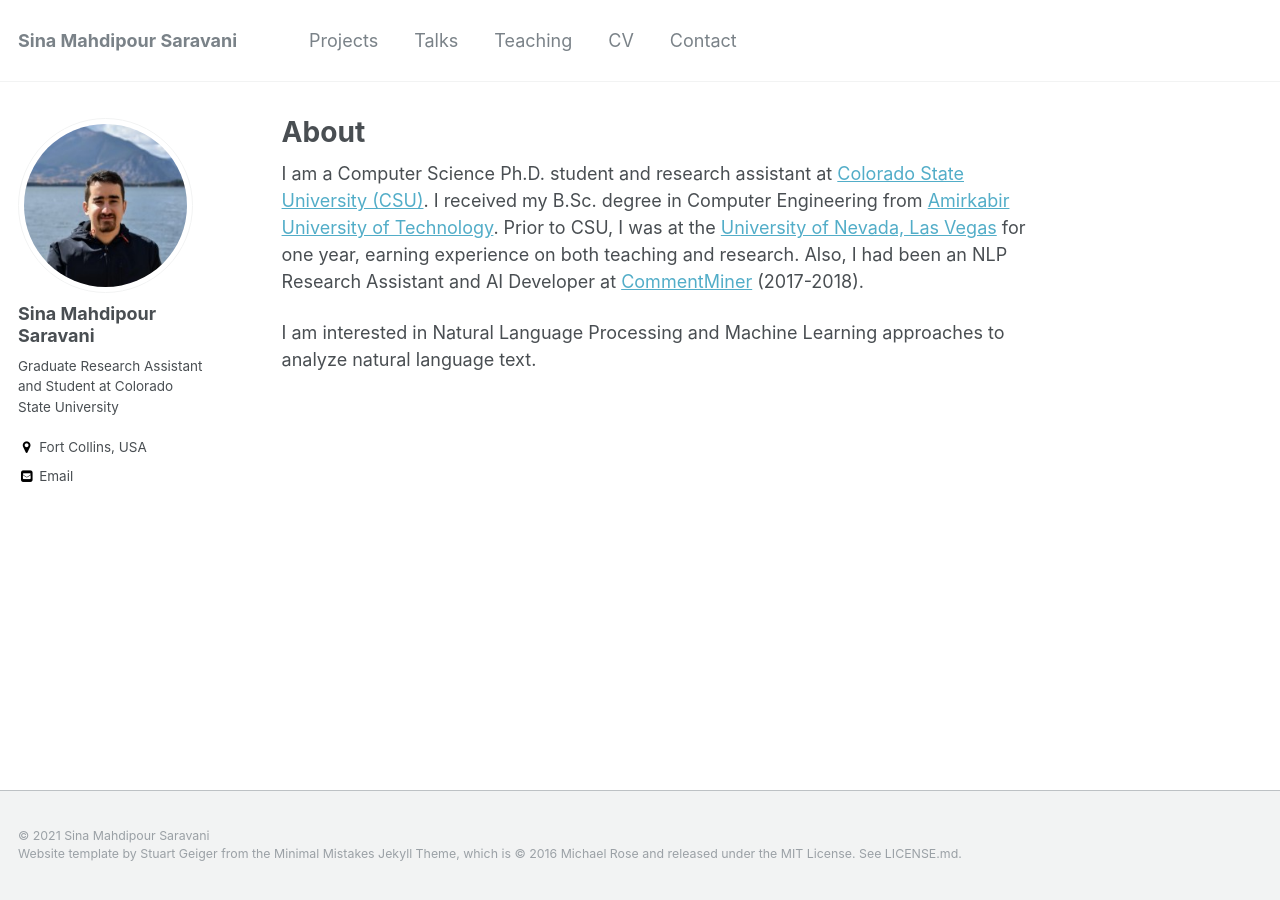
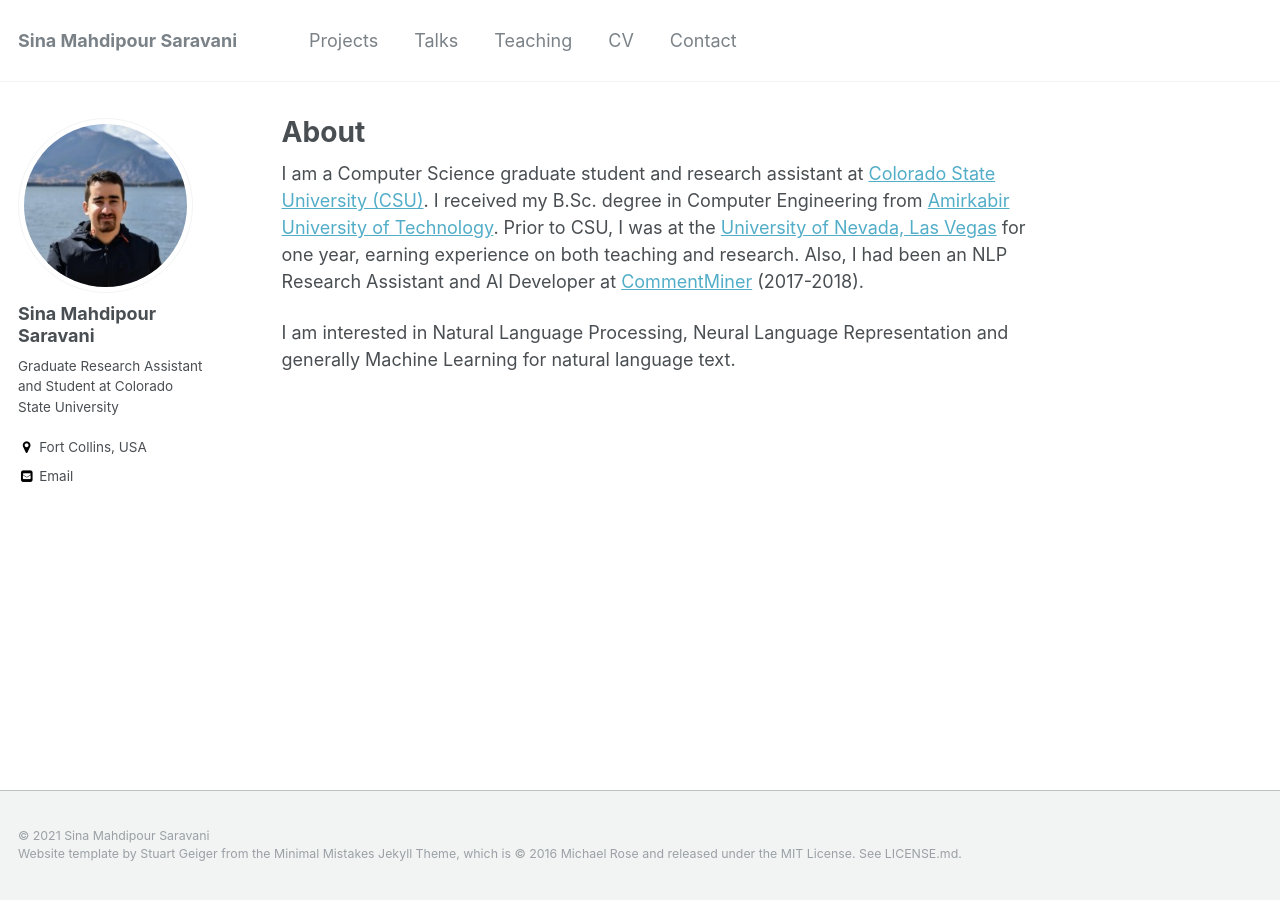
Before and after one commit to sinamps/sinamps.github.io, a Jekyll site: the page built from _pages/about.md, in a window 1280 px wide. Built offline with Jekyll 4.4.1, drawn with Linux system fonts in a browser that asks for light colours.

Commit message:
Update about.md

```diff
--- a/_pages/about.md
+++ b/_pages/about.md
@@ -8,6 +8,6 @@
   - /about.html
 ---
 
-I am a Computer Science Ph.D. student and research assistant at [Colorado State University (CSU)](https://www.colostate.edu). I received my B.Sc. degree in Computer Engineering from [Amirkabir University of Technology](http://aut.ac.ir/aut/). Prior to CSU, I was at the [University of Nevada, Las Vegas](https://unlv.edu) for one year, earning experience on both teaching and research. Also, I had been an NLP Research Assistant and AI Developer at [CommentMiner](http://www.commentminer.ir/) (2017-2018).
+I am a Computer Science graduate student and research assistant at [Colorado State University (CSU)](https://www.colostate.edu). I received my B.Sc. degree in Computer Engineering from [Amirkabir University of Technology](http://aut.ac.ir/aut/). Prior to CSU, I was at the [University of Nevada, Las Vegas](https://unlv.edu) for one year, earning experience on both teaching and research. Also, I had been an NLP Research Assistant and AI Developer at [CommentMiner](http://www.commentminer.ir/) (2017-2018).
 
-I am interested in Natural Language Processing and Machine Learning approaches to analyze natural language text.
+I am interested in Natural Language Processing, Neural Language Representation and generally Machine Learning for natural language text.
```
